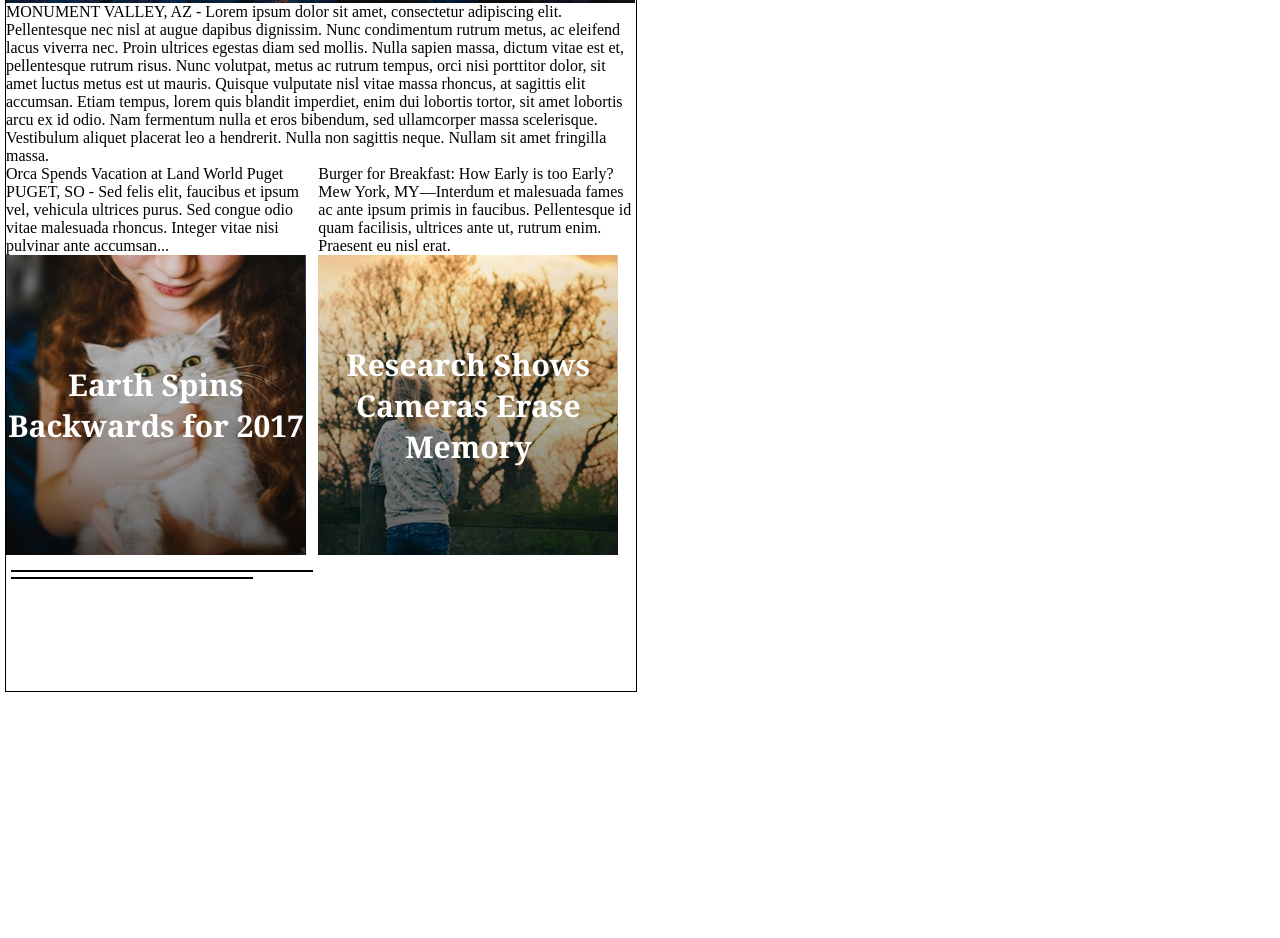
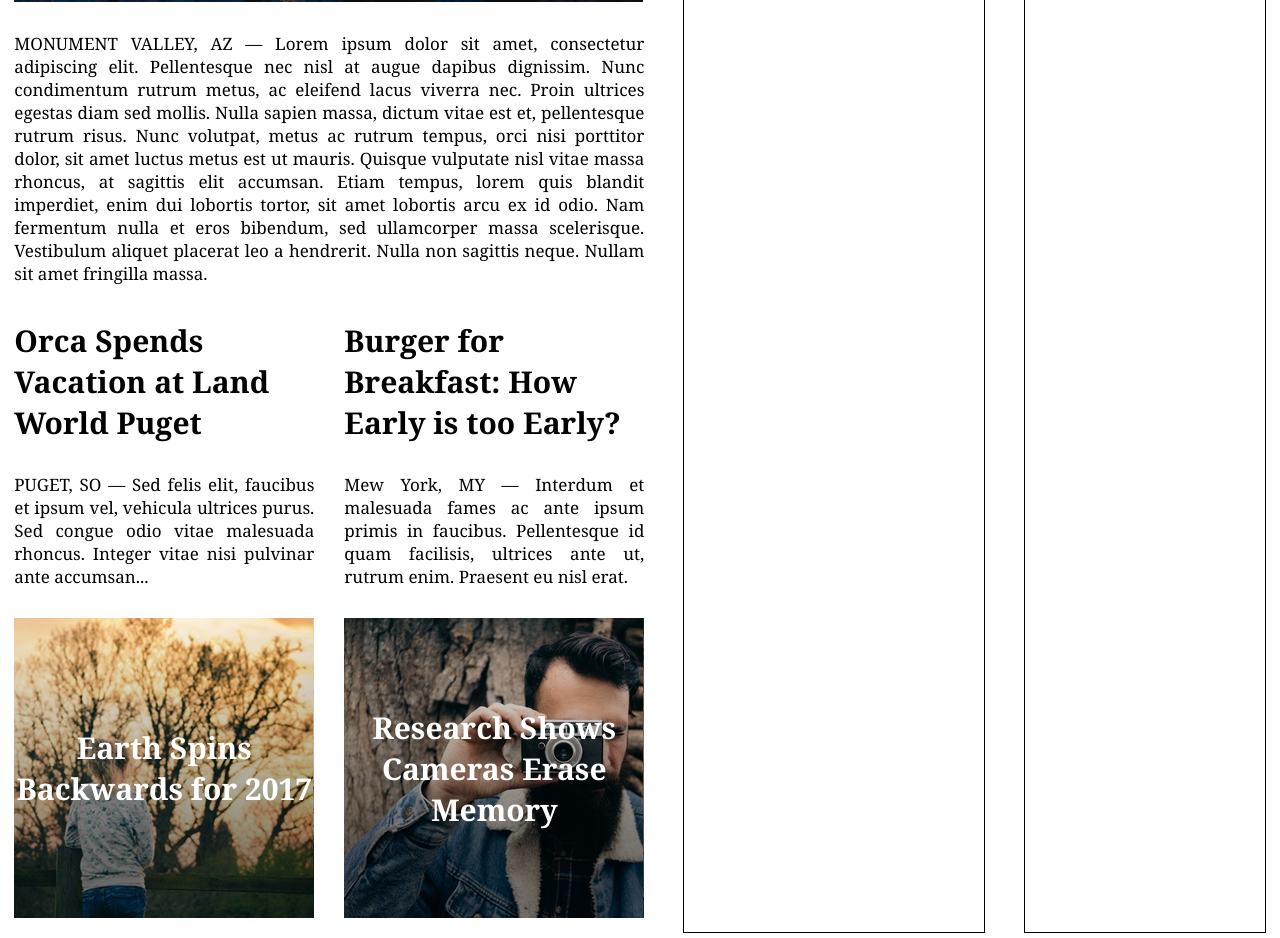
Before and after one commit to thelarchmage/My_Times, a plain HTML site: page index.html in a window 1280 px wide. Shown: the part 423-1361 px from the top of the page. Before the commit the page ends 1120 px from the top, so only its background shows below. Drawn offline with Linux system fonts and the light colour scheme.

Commit message:
Complete column 1

```diff
--- a/index.html
+++ b/index.html
@@ -32,47 +32,64 @@
     <div class="main">
       <!--DIV FOR LARGE MAIN COLUMN-->
       <div class= "column_large">
+        <!--DIV FOR MAIN STORY-->
         <div class="story_main">
-          <div class="image" id="img_main">
+          <div class="image_box" id="img_main">
             <span class:"img_headline" id="main_headline">
               Mother of Three Buys Tuna Steak at Phish Concert. Leaves, "Feeling Funny."
             </span>
           </div>
+          <div class="story_box">
             <span class:"story">
-            MONUMENT VALLEY, AZ - Lorem ipsum dolor sit amet, consectetur adipiscing elit. Pellentesque nec nisl at augue dapibus dignissim. Nunc condimentum rutrum metus, ac eleifend lacus viverra nec. Proin ultrices egestas diam sed mollis. Nulla sapien massa, dictum vitae est et, pellentesque rutrum risus. Nunc volutpat, metus ac rutrum tempus, orci nisi porttitor dolor, sit amet luctus metus est ut mauris. Quisque vulputate nisl vitae massa rhoncus, at sagittis elit accumsan. Etiam tempus, lorem quis blandit imperdiet, enim dui lobortis tortor, sit amet lobortis arcu ex id odio. Nam fermentum nulla et eros bibendum, sed ullamcorper massa scelerisque. Vestibulum aliquet placerat leo a hendrerit. Nulla non sagittis neque. Nullam sit amet fringilla massa.
+              MONUMENT VALLEY, AZ — Lorem ipsum dolor sit amet, consectetur adipiscing elit. Pellentesque nec nisl at augue dapibus dignissim. Nunc condimentum rutrum metus, ac eleifend lacus viverra nec. Proin ultrices egestas diam sed mollis. Nulla sapien massa, dictum vitae est et, pellentesque rutrum risus. Nunc volutpat, metus ac rutrum tempus, orci nisi porttitor dolor, sit amet luctus metus est ut mauris. Quisque vulputate nisl vitae massa rhoncus, at sagittis elit accumsan. Etiam tempus, lorem quis blandit imperdiet, enim dui lobortis tortor, sit amet lobortis arcu ex id odio. Nam fermentum nulla et eros bibendum, sed ullamcorper massa scelerisque. Vestibulum aliquet placerat leo a hendrerit. Nulla non sagittis neque. Nullam sit amet fringilla massa.
             </span>
           </div>
+        </div>
+        <!--DIV FOR DIVIDED SECTION BENEATH MAIN STORY-->
         <div class="divided_column">
+          <!--DIV FOR FIRST SUB-COLUMN-->
           <div class="split">
+            <div class="headline_box">
               <span class:"headline">
                 Orca Spends Vacation at Land World Puget
               </span>
+            </div>
+            <div class="story_box">
               <span class:"story">
-              PUGET, SO - Sed felis elit, faucibus et ipsum vel, vehicula ultrices purus. Sed congue odio vitae malesuada rhoncus. Integer vitae nisi pulvinar ante accumsan...
+                PUGET, SO — Sed felis elit, faucibus et ipsum vel, vehicula ultrices purus. Sed congue odio vitae malesuada rhoncus. Integer vitae nisi pulvinar ante accumsan...
               </span>
-            <div class="image" id="img_1">
+            </div>
+            <div class="image_box" id="img_1">
               <span class:"img_headline">
                 Earth Spins Backwards for 2017
               </span>
             </div>
           </div>
+          <!--DIV FOR SECOND SUB-COLUMN-->
           <div class="split">
+            <div class="headline_box">
               <span class:"headline">
                 Burger for Breakfast: How Early is too Early?
               </span>
+            </div>
+            <div class="story_box">
               <span class:"story">
-              Mew York, MY—Interdum et malesuada fames ac ante ipsum primis in faucibus. Pellentesque id quam facilisis, ultrices ante ut, rutrum enim. Praesent eu nisl erat.
+                Mew York, MY — Interdum et malesuada fames ac ante ipsum primis in faucibus. Pellentesque id quam facilisis, ultrices ante ut, rutrum enim. Praesent eu nisl erat.
               </span>
-            <div class="image" id="img_2">
+            </div>
+            <div class="image_box" id="img_2">
               <span class:"img_headline">
                 Research Shows Cameras Erase Memory
               </span>
             </div>
           </div>
         </div>
+      </div>
+      <!--DIV FOR MEDIUM CENTER COLUMN-->
       <div class="column_medium">
 
       </div>
+      <!--DIV FOR SMALL RIGHT COLUMN-->
       <div class="column_small">
 
       </div>
--- a/resources/css/style.css
+++ b/resources/css/style.css
@@ -5,6 +5,7 @@
 
 header {
   position: fixed;
+  background-color: white;
   width: 100%;
   height: auto;
   border-bottom: 1px solid black;
@@ -69,33 +70,36 @@ header a {
 
 .main {
   display: flex;
+  justify-content: space-around;
   width: 100%;
-  height: 1000px;
+  min-height: 1000px;
   padding-top: 120px;
 }
 
 .column_large {
-  border: 1px solid black;
+  display: flex;
+  flex-flow: column nowrap;
   margin: 5px;
+  margin-left: 0;
   height: auto;
   width: 630px;
-  z-index: 4;
 }
 
 .column_medium {
+  display: flex;
   border: 1px solid black;
   margin: 5px;
   height: auto;
   width: 300px;
-  z-index: 4;
 }
 
 .column_small {
+  display: flex;
   border: 1px solid black;
   margin: 5px;
+  margin-right: 0;
   height: auto;
   width: 240px;
-  z-index: 4;
 }
 
 #img_main {
@@ -115,18 +119,34 @@ header a {
 
 .divided_column {
   display: flex;
-  justify-content: space-around;
+  justify-content: space-between;
+  max-width: 100%;
+  max-height: auto;
+  margin: 5px 0;
 }
 
 .split {
   display: flex;
-  flex-direction: column;
+  flex-flow: column nowrap;
+  width: 300px;
+}
+
+.headline_box, .image_box {
+  display: flex;
+  margin-bottom: 10px;
+  margin-right: 5px;
+}
+
+.story_box {
+  display: flex;
+  margin-bottom: 10px;
+  margin-right: 0;
 }
 
 #img_1 {
   display: flex;
   align-content: center;
-  background-image: url(../images/img-story-1.png);
+  background-image: url(../images/img-story-2.png);
   margin-bottom: 10px;
   width: 300px;
   height: 300px;
@@ -135,30 +155,32 @@ header a {
 #img_2 {
   display: flex;
   align-content: center;
-  background-image: url(../images/img-story-2.png);
+  background-image: url(../images/img-story-3.png);
   margin-bottom: 10px;
   width: 300px;
   height: 300px;
 }
 
-.image {
-  display: flex;
-  font-size: 30px;
-  text-align: center;
-  margin: auto 0 auto;
-}
-
-.image span {
+.image_box span {
   font-family: Georgia;
   font-weight: bold;
   font-size: 30px;
   color: white;
-  margin: auto auto;
+  margin: auto;
+  text-align: center
 }
 
-.story {
+.headline_box span {
+  font-family: Georgia;
+  font-weight: bold;
+  font-size: 30px;
+
+}
+
+.story_box span {
   font-family: Georgia;
   font-size: 17px;
+  text-align: justify;
   color: black;
-  margin-bottom: 20px;
+  margin: 20px 0;
 }
```
Lines whose indentation alone changed are shown as unchanged.
